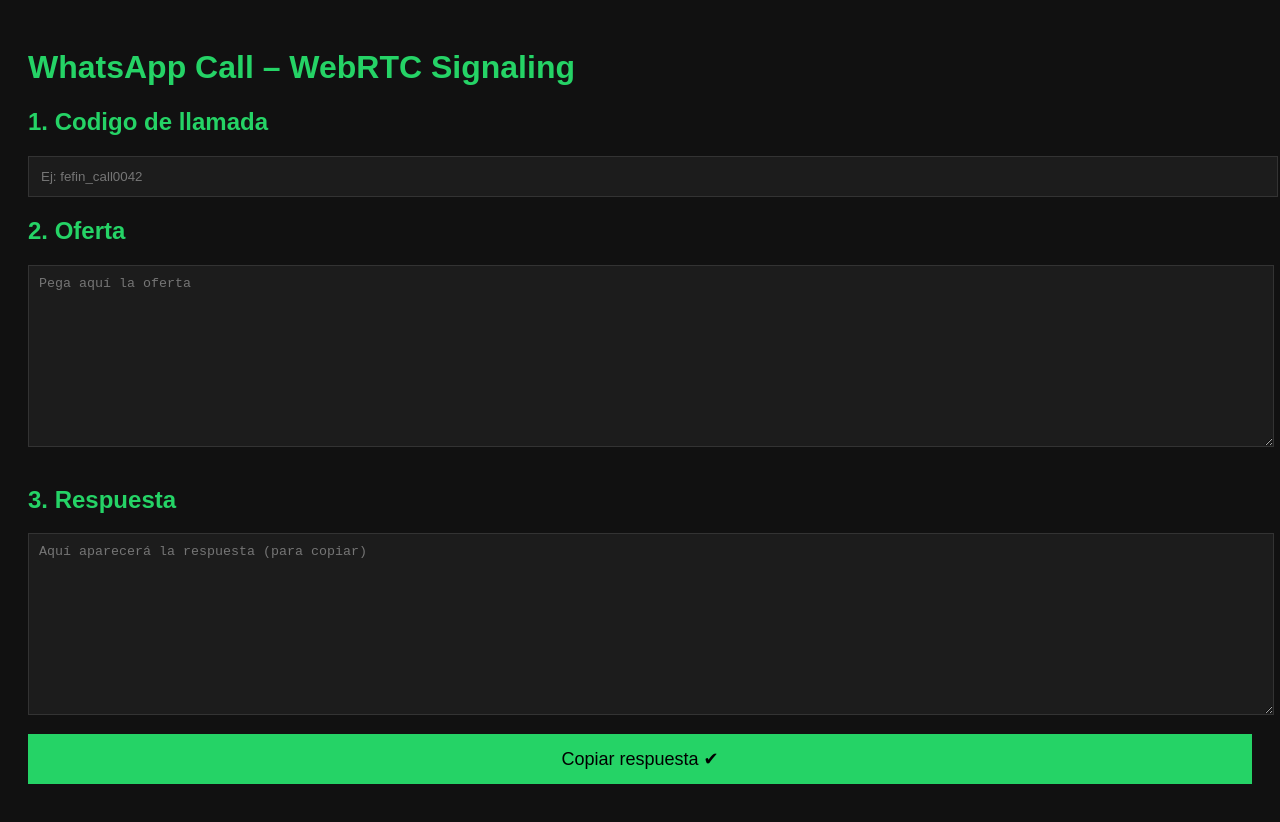
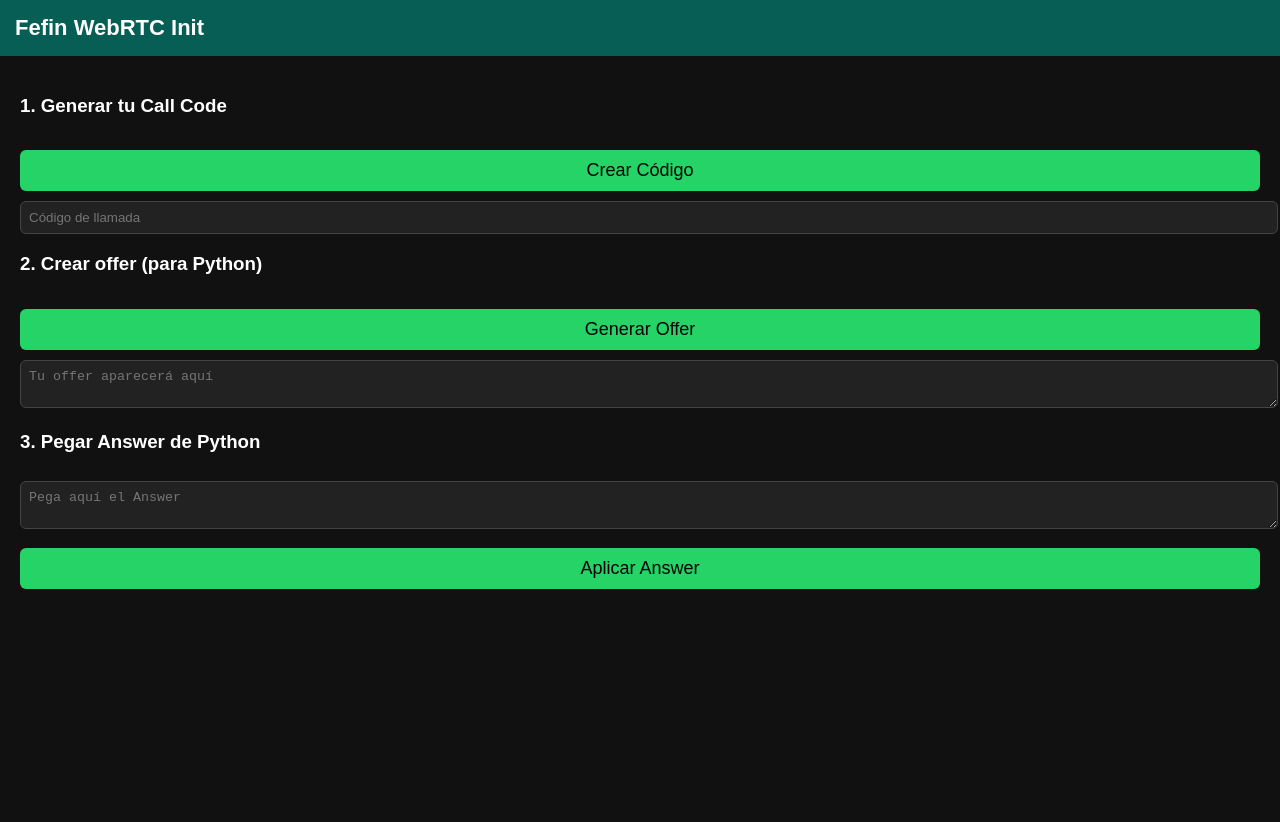
Before and after one commit to FefinDev/llamadas, a plain HTML site: page index.html in a window 1280 px wide. After the commit the page ends 800 px from the top, so only its background shows below. Drawn offline with Linux system fonts and the light colour scheme.

Commit message:
Update index.html

```diff
--- a/index.html
+++ b/index.html
@@ -2,63 +2,96 @@
 <html>
 <head>
 <meta charset="UTF-8">
-    <title>WebRTC Signaling</title>
+<title>Fefin Calls</title>
 <style>
     body {
+        margin: 0;
         background: #111;
-            color: #eee;
-            font-family: Arial, sans-serif;
+        font-family: Arial;
+        color: white;
+        display: flex;
+        flex-direction: column;
+        height: 100vh;
+    }
+
+    header {
+        background: #075E54;
+        padding: 15px;
+        font-size: 22px;
+        font-weight: bold;
+    }
+
+    #container {
         padding: 20px;
+        flex: 1;
     }
-        h1,h2 { color: #25d366; }
-        textarea {
+
+    input, textarea {
         width: 100%;
-            height: 160px;
-            background: #1c1c1c;
-            color: #25d366;
-            border: 1px solid #333;
+        margin-top: 10px;
+        background: #222;
+        border: 1px solid #444;
+        padding: 8px;
+        color: white;
+        border-radius: 6px;
+    }
+
+    button {
+        margin-top: 15px;
         padding: 10px;
-            margin-bottom: 15px;
-        }
-        input {
-            width: 100%;
-            padding: 12px;
-            background: #1c1c1c;
-            color: #25d366;
-            border: 1px solid #333;
-        }
-        button {
-            padding: 14px;
+        background: #25D366;
+        border: none;
         width: 100%;
         font-size: 18px;
-            background: #25d366;
-            border: none;
-            color: black;
+        border-radius: 6px;
         cursor: pointer;
-            margin-bottom: 15px;
     }
 </style>
 </head>
 <body>
-    <h1>WhatsApp Call – WebRTC Signaling</h1>
+<header>Fefin WebRTC Init</header>
 
-    <h2>1. Codigo de llamada</h2>
-    <input id="callcode" placeholder="Ej: fefin_call0042">
+<div id="container">
+    <h3>1. Generar tu Call Code</h3>
+    <button onclick="generateCode()">Crear Código</button>
+    <input id="callCode" readonly placeholder="Código de llamada">
 
-    <h2>2. Oferta</h2>
-    <textarea id="offer" placeholder="Pega aquí la oferta"></textarea>
+    <h3>2. Crear offer (para Python)</h3>
+    <button onclick="createOffer()">Generar Offer</button>
+    <textarea id="offerBox" placeholder="Tu offer aparecerá aquí"></textarea>
 
-    <h2>3. Respuesta</h2>
-    <textarea id="answer" placeholder="Aquí aparecerá la respuesta (para copiar)"></textarea>
-
-    <button onclick="copyAnswer()">Copiar respuesta ✔</button>
+    <h3>3. Pegar Answer de Python</h3>
+    <textarea id="answerBox" placeholder="Pega aquí el Answer"></textarea>
+    <button onclick="applyAnswer()">Aplicar Answer</button>
+</div>
 
 <script>
-        function copyAnswer() {
-            const ans = document.getElementById("answer");
-            ans.select();
-            document.execCommand("copy");
-            alert("Respuesta copiada");
+let pc = new RTCPeerConnection();
+
+function generateCode() {
+    let user = prompt("Tu nombre de usuario:");
+    let id = Math.floor(Math.random() * 9000 + 1000);
+    let code = `${user}_call${id}`;
+    document.getElementById("callCode").value = code;
+}
+
+async function createOffer() {
+    pc.onicecandidate = e => {
+        if (e.candidate) {
+            offerBox.value = JSON.stringify(pc.localDescription);
+        }
+    };
+
+    const offer = await pc.createOffer();
+    await pc.setLocalDescription(offer);
+
+    offerBox.value = JSON.stringify(offer);
+}
+
+async function applyAnswer() {
+    let ans = JSON.parse(answerBox.value);
+    await pc.setRemoteDescription(ans);
+    alert("Answer aplicado correctamente");
 }
 </script>
 
```
Lines whose indentation alone changed are shown as unchanged.
